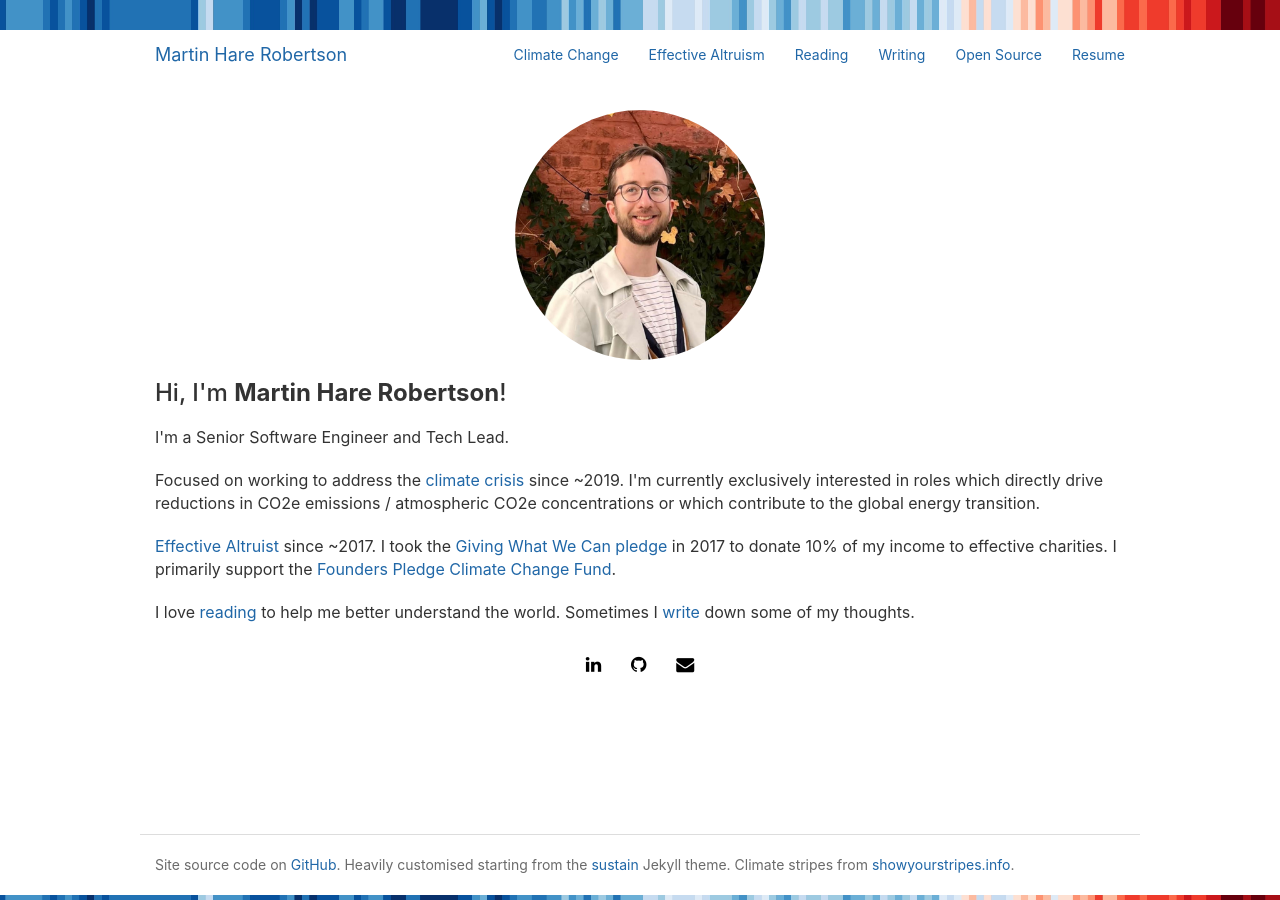
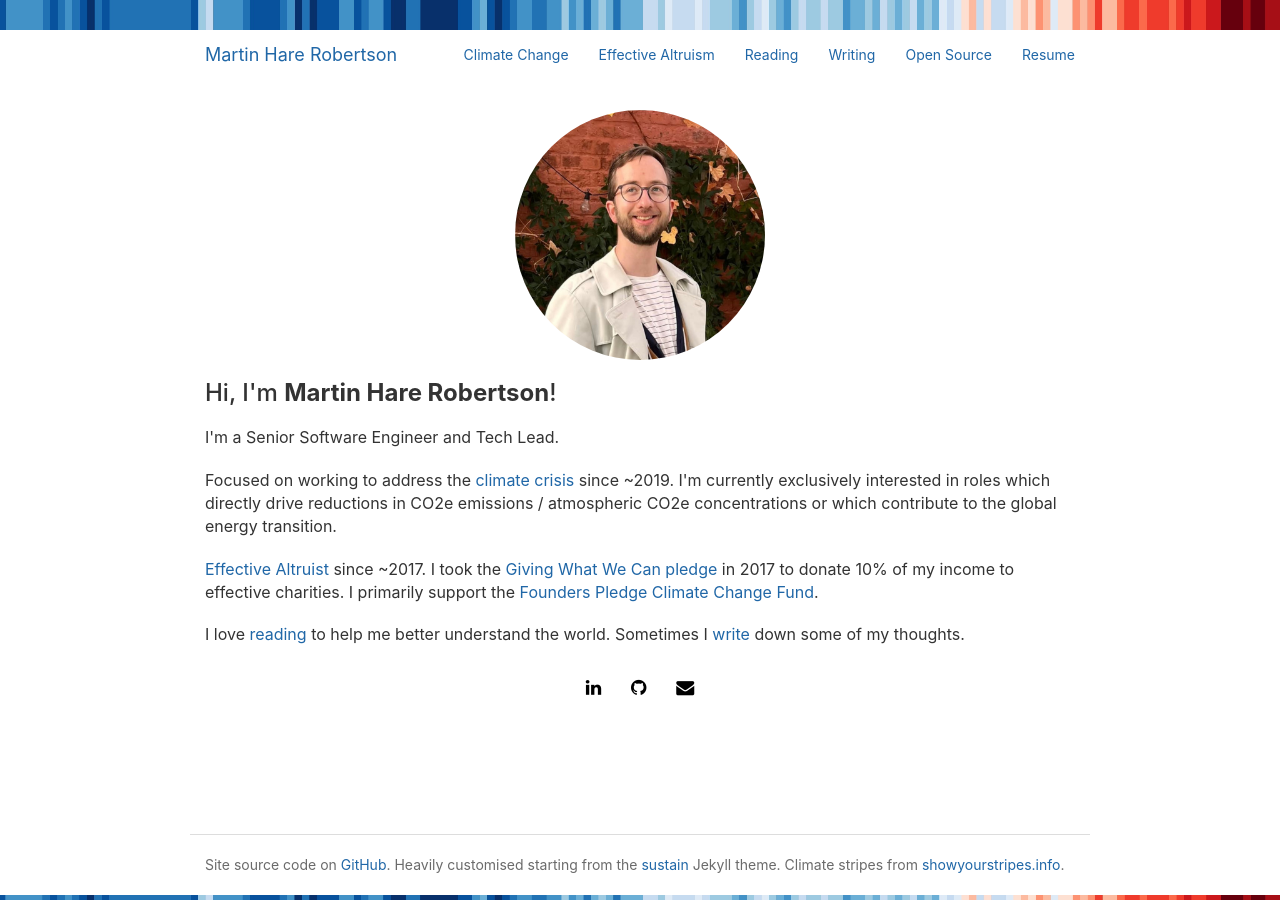
Before and after one commit to mchr3k/mchr3k.github.com, a Jekyll site: the page built from index.html, in a window 1280 px wide. Built offline with Jekyll 4.4.1, drawn with Linux system fonts in a browser that asks for light colours; nearby versions of some CDN libraries; the list of posts is cut into pages by our own code.

Commit message:
Narrower max width

```diff
--- a/static/css/main.css
+++ b/static/css/main.css
@@ -58,7 +58,7 @@ footer {
 
 .container {
   width: auto;
-  max-width: 1000px;
+  max-width: 900px;
   text-align: left;
 }
 footer .container {
```
